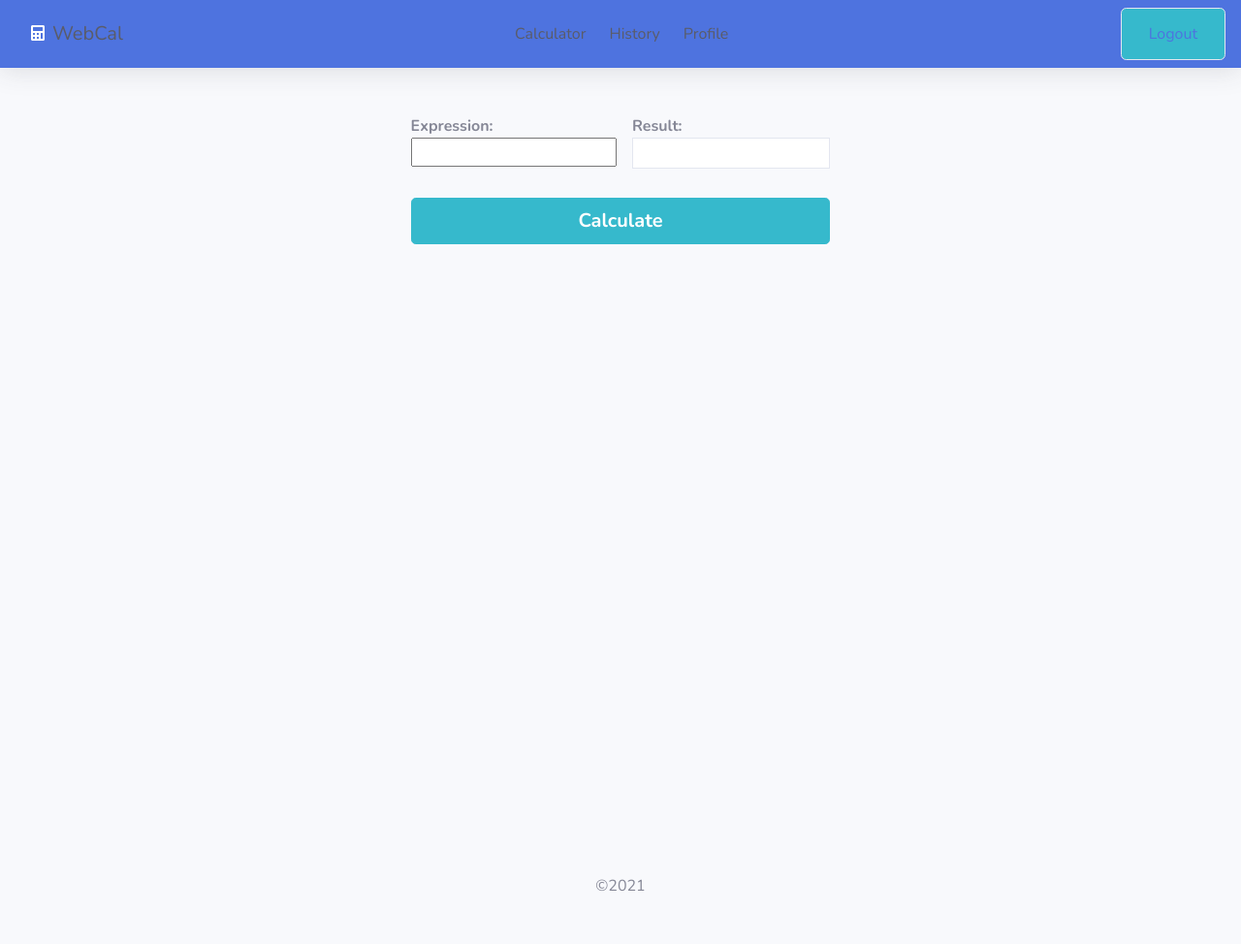
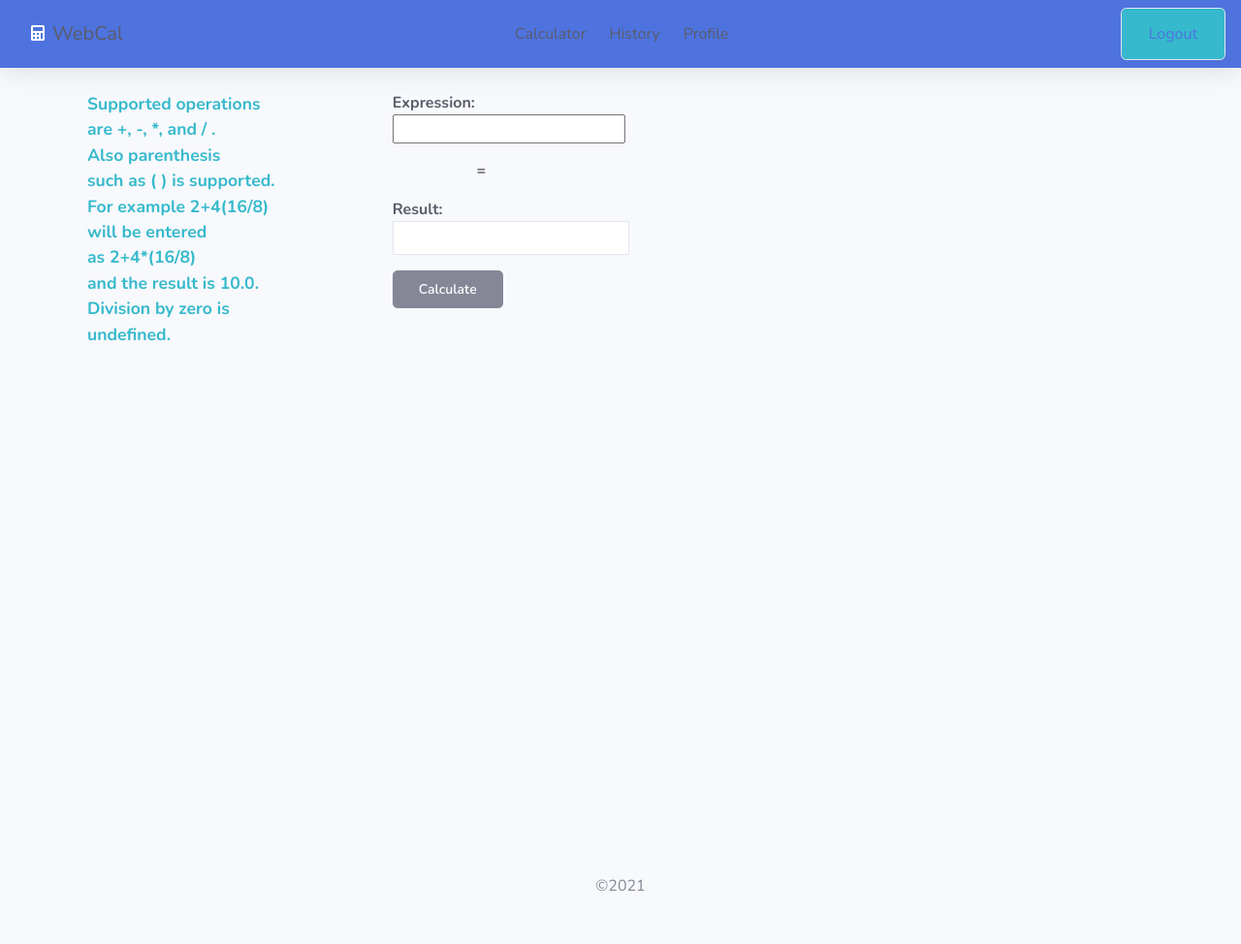
Before and after one commit to Skwaku/WebCalculator, a Django app: page /calculator/ in a window 1280 px wide. Shown: the whole page at 97% size. Run offline with Django 3.2, Linux system fonts and the light colour scheme; the first user in the database is signed in; some libraries are stand-ins or nearby versions.

Commit message:
sqlparser version changed

```diff
--- a/calculator/templates/calculator/calculator.html
+++ b/calculator/templates/calculator/calculator.html
@@ -4,28 +4,49 @@
 {% block title %} WebCal - Calculator {% endblock %}
 {% block content %}
     <section class="container bg-light" style="height:100vh;">
-         <div class="row justify-content-center mt-4 mb-4">
+         <div class="row">
              <div class="content justify-content-center mt-4 ml-2 mr-2">
                 <form action="{% url 'calculator' %}" method="post">
                         {% csrf_token %}
                           <div class="row">
-                          <div class="col-md-6">
-                                  <strong>Expression:</strong>
+                          <div class="col-md-6 justify-content-center">
+                              <div class="text-info" style="font-weight:700;font-size:1.1rem;">
+                                 Supported operations <br> are
+                                 +, -, *, and / .<br>Also parenthesis <br>such as ( ) is supported.<br>
+                                 For example 2+4(16/8) <br>will be entered <br>as 2+4*(16/8)<br>and
+                                  the result is 10.0.<br>Division by zero is<br>undefined.
+                              </div>
+                          </div>
+                          <div class="col-6">
+                          <div class="container justify-content-center">
+                          <div class="col-md-12">
+                              <strong class="text-dark">Expression:</strong>
+                              <div class="form-group">
+                                  <input type="text" id="expression" name="expression" required size="23">
+                              </div>
+                            </div>
+                              <div class="col-md-12 mt-1">
                                   <div class="form-group">
-                                      <input type="text" id="expression" name="expression" required size="20">
+                                      <div class="d-flex justify-content-center">
+                                        <strong class="text-dark">=</strong>
+                                      </div>
                                   </div>
-                            </div>
+                              </div>
                               <div class="col-md-6">
-                                  <strong>Result:</strong>
-                                  <div class="d-flex bg-white text-dark justify-content-center border-top border-bottom border-left border-right" style="height:2rem;padding:2px;">
-                                      <h5 style="padding:2px;">{{result|safe}}</h5>
-                                  </div>
-                            </div>
-                            <div class="col-md-12 mt-3">
-                            <div class="form-group">
-                                <button class="btn btn-info btn-lg btn-block text-white" type="submit" style="font-weight:700;">Calculate</button>
+                                  <strong class="text-dark">Result:</strong>
+                                    <div class="form-group">
+                                      <div class="d-flex bg-white text-dark justify-content-center border-top border-bottom border-left border-right" style="width:244px;height:35px;overflow-x:hidden;">
+                                          <p style="padding:2px;">{{result|safe}}</p>
+                                      </div>
+                                    </div>
+                              </div>
+                            <div class="col-md-8 mt-3">
+                                <div class="form-group">
+                                    <button class="btn btn-secondary btn-lg btn-block text-white" type="submit" style="font-weight:600;font-size:14px;">Calculate</button>
+                                </div>
                             </div>
                           </div>
+                           </div>
                           </div>
                       </form>
              </div>
--- a/requirements.txt
+++ b/requirements.txt
@@ -3,4 +3,4 @@ Django==3.2.5
 django-crispy-forms==1.12.0
 djangorestframework==3.12.4
 pytz==2021.1
-sqlparse==0.4.1
+sqlparse>=0.4.2
```
